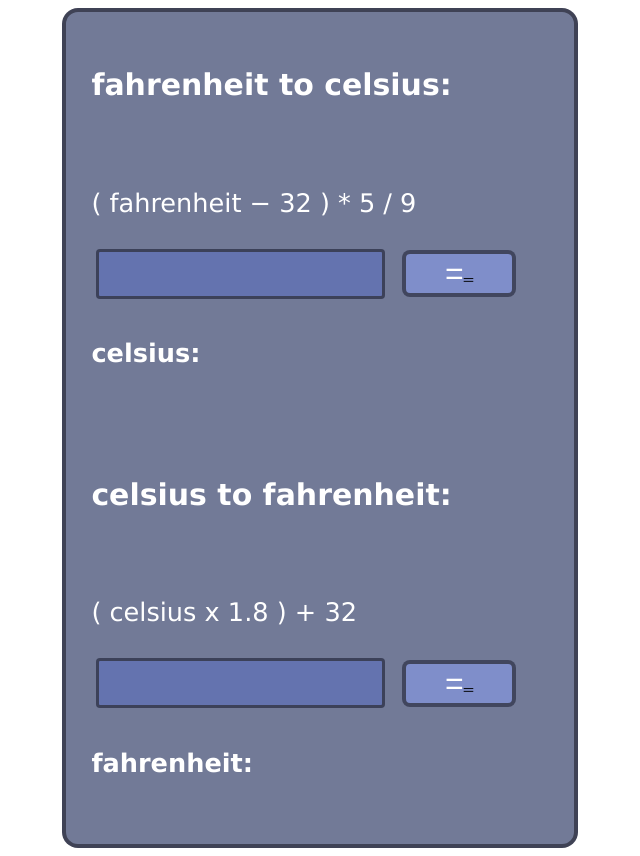
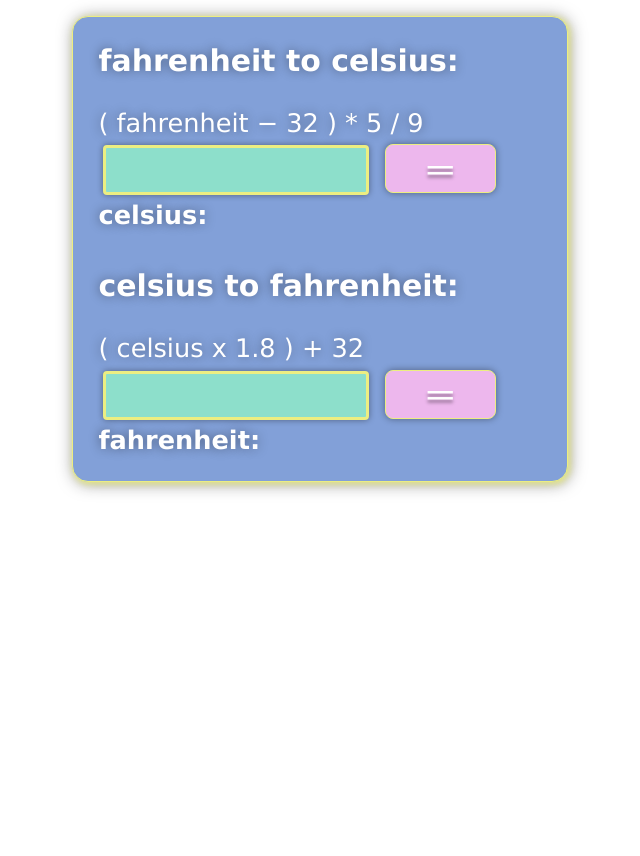
Before and after one commit to thisKonrad/celsius-fahrenheit-translator, a plain HTML site: page index.html in a window 1280 px wide. Shown: the whole page, without its empty margins (320-960 px from the left). After the commit the page ends 800 px from the top, so only its background shows below. Drawn offline with Linux system fonts and the light colour scheme.

Commit message:
Update style.css

```diff
--- a/style.css
+++ b/style.css
@@ -1,81 +1,103 @@
 /* :: temperature translator style :: */
-:root{ box-sizing: border-box;
-    --colorInfoBox: rgb(114, 122, 151);
-    --colorInput: rgb(100, 115, 175);
-    --colorbtn: rgb(127, 142, 202);
-    --colorBorder: rgba(52, 55, 70, 0.815);
+*{margin: 0; padding: 0; box-sizing: border-box;}
+
+:root{
     font-family: Verdana, Geneva, Tahoma, sans-serif;
     color: white;
+    --colorInfoBox: rgb(130, 160, 216);
+    --colorInput: rgb(141, 223, 203);
+    --colorbtn: rgb(237, 183, 237);
+    --colorBorder: rgb(236, 238, 129);
 }
-.container{ display: flex;
+
+body{
+    width: 100%;
+    height: 100%;
+    margin: 1em auto;
+    background: white;
+}
+
+.container{
+    display: flex;
     justify-content: center;
-    justify-items: center;
     align-items: center;
-    margin: 0 auto;
     max-width: 100%;
     max-height: 100%;
 }
 
-.translator-Temp{ position: relative;
+.translator-Temp{
+    position: relative;
     max-width: 25%;
     max-height: 25%;
     padding: 0.5%;
+    text-shadow: 0em 0.1em 0.4em black;
     background-color: var(--colorInfoBox);
-    border: 0.25rem solid var(--colorBorder);
+    border: 0.1rem solid var(--colorBorder);
     border-radius: 1rem;
+    box-shadow:
+    0.1rem 0.1rem 0.4rem var(--colorBorder),
+    0.1rem 0.1rem 1rem rgba(28, 28, 28, 0.5);
 }
 
-.text-result{ font-size: 160%;
+.text-result{
+    font-size: 160%;
+    text-shadow: 0em 0em 0.4em rgba(0, 0, 0, 0.4);
 }
 
-.input-Temp{ position: relative;;
+.input-Temp{
+    position: relative;
     width: 60%;
     height: 2.5%;
     margin: 1%;
     padding: 1%;
     font-size: 190%;
     color: white;
+    text-shadow: 0em 0em 0.3em rgba(0, 0, 0, 0.6);
     background: var(--colorInput);
     border-radius: 0.25rem;
     border: 0.2rem solid var(--colorBorder);
+    box-shadow:
+    0em 0em 0.2em rgba(0, 0, 0, 0.4);
 }
 
-.result-Temp{ font-size: 160%;
+.result-Temp{
+    font-size: 160%;
 }
 
-/* celsius result button for onclick event JS */
-#button-CS:before{ content:'\003D'; font-size: 2rem; color: white;}
-#button-CS:hover{ transform: scale(105%);}
-#button-CS:active{ opacity: 60%;}
-#button-CS{
+.button:hover{ transform: scale(1.05);}
+.button:active{ opacity: 60%;}
+.button{
+    cursor: pointer;
     width: 25%;
     height: 6%;
+    padding: 0.1em;
     margin: 1.5%;
+    font-size: 2.2rem;
+    color: white;
+    text-shadow: 0em 0.09em 0.1em rgba(0, 0, 0, 0.4);
     background-color:var(--colorbtn);
-    border: 0.25rem solid var(--colorBorder);
+    border: 0.1rem solid var(--colorBorder);
     border-radius: 0.5rem;
+    box-shadow:
+    0em 0em 0.2em rgba(0, 0, 0, 0.4);
 }
 
-/* fahrenheit result button for onclick event JS */
-#button-FH:before{ content:'\003D'; font-size: 2rem; color: white;}
-#button-FH:hover{ transform: scale(105%);}
-#button-FH:active{ opacity: 60%;}
-#button-FH{
-    width: 25%;
-    height: 6%;
-    margin: 1.5%;
-    background-color:var(--colorbtn);
-    border: 0.25rem solid var(--colorBorder);
-    border-radius: 0.5rem;
+#change_mode{
+    font-size: 1.2rem;
+    margin-left: 75%;
 }
 
+
+/*------------------------------------------*/
 @media only screen and (max-width: 940px) {
+
     .translator-Temp{ max-width: 100%;
         max-height: 100%;
         padding: 2%;}
 }
 
 @media (orientation:landscape){
+
     .translator-Temp{ max-width: 100%;
         max-height: 100%;
         padding: 2%;}
```
